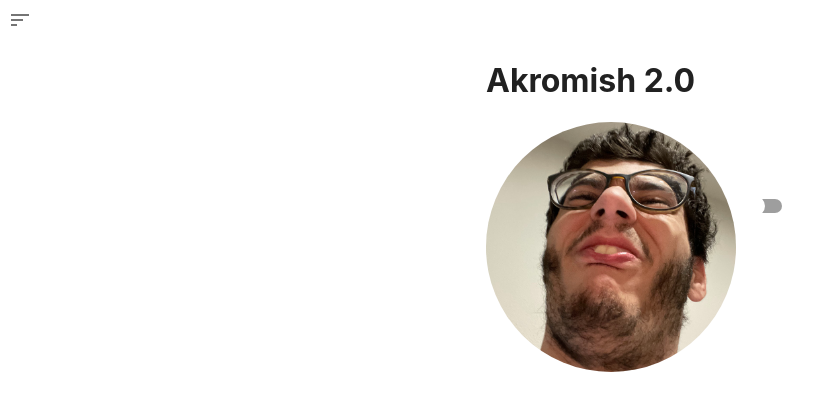
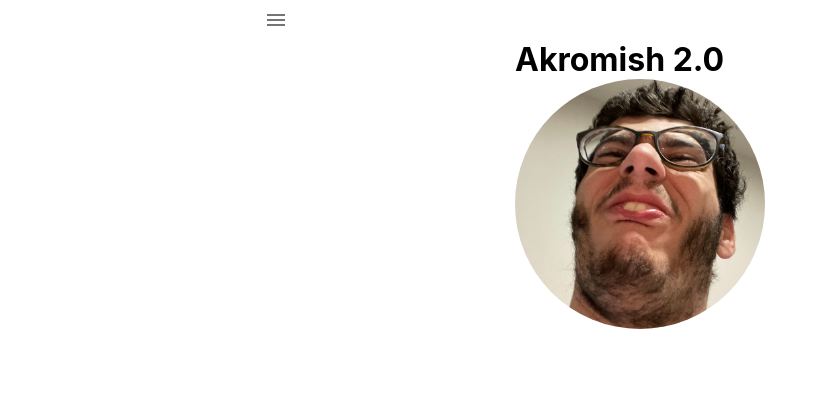
Before and after one commit to akromish/akromish_2.0, a React (Create React App) app: page / in a window 1280 px wide. Shown: the top 410 px of the page, without its empty margins (0-834 px from the left). Built offline with nearby package versions, Linux system fonts and the light colour scheme.

Commit message:
got navbar icon to slide to the right and removed paper ?why tho

```diff
--- a/package.json
+++ b/package.json
@@ -11,10 +11,12 @@
     "@testing-library/jest-dom": "^5.15.0",
     "@testing-library/react": "^11.2.7",
     "@testing-library/user-event": "^12.8.3",
+    "prop-types": "^15.8.1",
     "react": "^17.0.2",
     "react-dom": "^17.0.2",
     "react-router-dom": "^6.0.2",
     "react-scripts": "4.0.3",
+    "styled-components": "^5.3.3",
     "web-vitals": "^1.1.2"
   },
   "scripts": {
--- a/src/App.jsx
+++ b/src/App.jsx
@@ -1,11 +1,9 @@
 import React, { useState } from 'react';
 import {
-  Paper,
   ThemeProvider,
   createTheme,
-  Switch as Toggle,
 } from '@mui/material';
-import { BrowserRouter as Router, Routes, Route } from 'react-router-dom';
+import { BrowserRouter, Routes, Route } from 'react-router-dom';
 import NavBar from './components/NavBar';
 import Home from './pages/Home';
 import RamblingsAndSuch from './pages/RamblingsAndSuch';
@@ -14,6 +12,9 @@ import About from './pages/About';
 
 const App = function app() {
   const [darkSwitch, setDarkSwitch] = useState(false);
+  const darkSwitchToggle = () => {
+    setDarkSwitch(!darkSwitch);
+  };
   const theme = createTheme({
     palette: {
       mode: darkSwitch ? 'dark' : 'light',
@@ -21,25 +22,22 @@ const App = function app() {
         main: '#E040FB',
       },
     },
-    components: {
-      MuiAppBar: {
-        defaultProps: {
-          enableColorOnDark: true,
-        },
-      },
-    },
-    shadows: Array(25).fill('none'),
   });
 
   return (
+    // TODO: figure out how to apply theme to main div
     <ThemeProvider theme={theme}>
-      <Paper style={{ height: '100vh' }}>
-        <Router>
-          <NavBar />
+      <BrowserRouter>
+        <NavBar
+          darkSwitchToggle={darkSwitchToggle}
+        />
         <div style={{
           display: 'flex',
           alignItems: 'center',
           justifyContent: 'center',
+          // TODO: figure out how to make this only apply to desktop view
+          marginLeft: '20vw',
+          marginRight: '20vw',
         }}
         >
           <Routes>
@@ -48,15 +46,8 @@ const App = function app() {
             <Route path="/cs-projects" element={<CSProjects />} />
             <Route path="/" element={<Home />} />
           </Routes>
-            <Toggle
-              size="medium"
-              onChange={() => {
-                setDarkSwitch(!darkSwitch);
-              }}
-            />
         </div>
-        </Router>
-      </Paper>
+      </BrowserRouter>
     </ThemeProvider>
   );
 };
--- a/src/components/NavBar.jsx
+++ b/src/components/NavBar.jsx
@@ -1,11 +1,14 @@
 import {
-  Drawer, IconButton, List, ListItem,
+  Drawer, IconButton, List, ListItem, Switch as Toggle,
 } from '@mui/material';
 import React from 'react';
+import PropTypes from 'prop-types';
 import { Link } from 'react-router-dom';
-import SortIcon from '@material-ui/icons/Sort';
+import MenuIcon from '@mui/icons-material/Menu';
 
-export default function NavBar() {
+function NavBar({
+  darkSwitchToggle,
+}) {
   const [drawerState, setDrawerState] = React.useState(false);
   const toggleDrawer = (open) => (event) => {
     if (event.type === 'keydown' && (event.key === 'Tab' || event.key === 'Shift')) {
@@ -24,16 +27,21 @@ export default function NavBar() {
         <ListItem button component={Link} to="/about">About</ListItem>
         <ListItem button component={Link} to="/cs-projects">CS Projects</ListItem>
         <ListItem button component={Link} to="/ramblings-and-such">Ramblings & Such</ListItem>
+        <Toggle
+          size="medium"
+          onChange={darkSwitchToggle}
+        />
       </List>
     </div>
   );
 
   return (
-    <div>
+  // figure out how to make this only apply to desktop view
+    <div style={{ marginLeft: '20vw' }}>
       <IconButton
         onClick={toggleDrawer(true)}
       >
-        <SortIcon />
+        <MenuIcon />
       </IconButton>
 
       <Drawer
@@ -43,6 +51,13 @@ export default function NavBar() {
       >
         {list()}
       </Drawer>
+
     </div>
   );
 }
+
+NavBar.propTypes = {
+  darkSwitchToggle: PropTypes.func.isRequired,
+};
+
+export default NavBar;
--- a/src/index.css
+++ b/src/index.css
@@ -7,7 +7,6 @@ body {
   -moz-osx-font-smoothing: grayscale;
 }
 
-code {
-  font-family: source-code-pro, Menlo, Monaco, Consolas, 'Courier New',
-    monospace;
+* {
+  margin: 0;
 }
```
Also changed, not shown: src/App.css (deleted, +0 -38 lines), public/manifest.json (added), 1 other file (tests, documents, lock files or other folders). Lines whose indentation alone changed are shown as unchanged.
